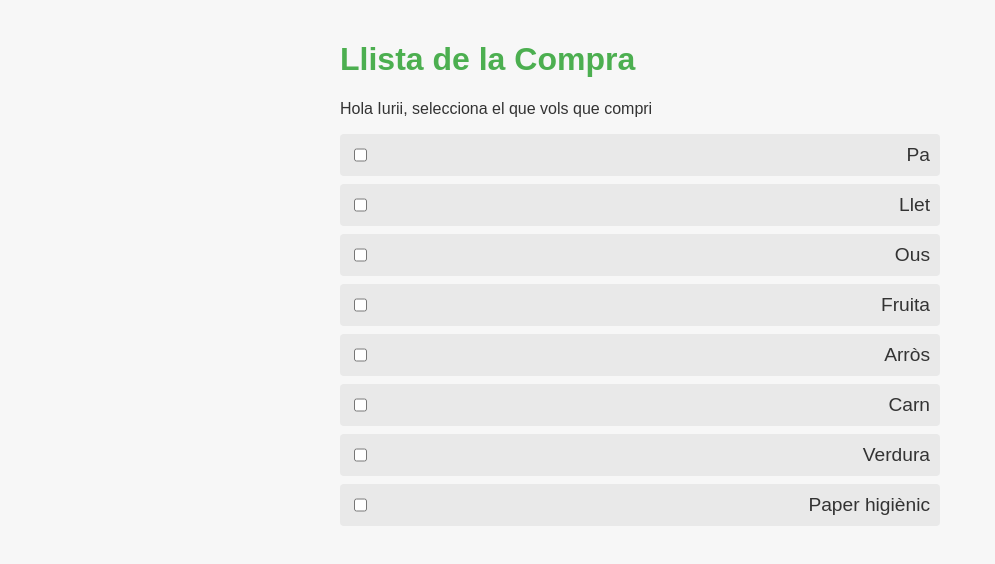
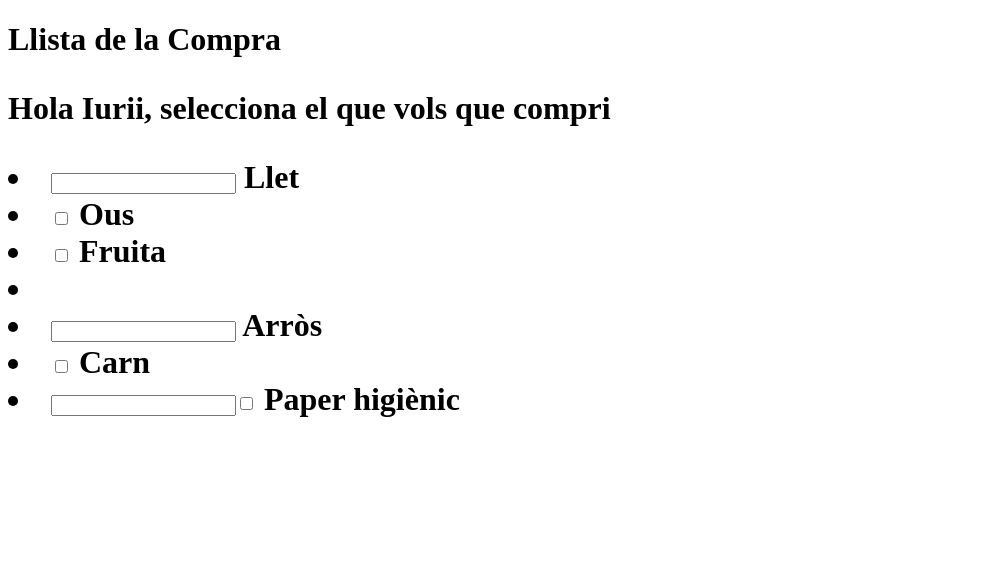
Before and after one commit to UsneMate/PROVA, a plain HTML site: page index.html in a window 1280 px wide. Shown: the whole page, without its empty margins (0-995 px from the left). Drawn offline with Linux system fonts and the light colour scheme.

Commit message:
trencant codi per retornar a quan no estaba trencat

```diff
--- a/index.html
+++ b/index.html
@@ -1,25 +1,24 @@
 <!DOCTYPE html>
-<html lang="en">
+<html>
 <head>
     <meta charset="UTF-8">
     <meta name="viewport" content="width=device-width, initial-scale=1.0">
     <title>Prova GitHub Neus / Iurii</title>
 
-    <link rel="stylesheet" href="style.css">
+    <link rel="stylesheet" href="nonexistent_style.css">
 
 </head>
 <body>
-    <h1>Llista de la Compra</h1>
-    <p>Hola Iurii, selecciona el que vols que compri</p>
+    <h1>Llista de la Compra<h1>
+    <p>Hola Iurii, selecciona el que vols que compri</p
     <ul>
-        <li><input type="checkbox"> Pa</li>
-        <li><input type="checkbox"> Llet</li>
+        <li><input type="checkbox Pa</li>
+        <li><input type="checkbox> Llet</li>
         <li><input type="checkbox"> Ous</li>
-        <li><input type="checkbox"> Fruita</li>
-        <li><input type="checkbox"> Arròs</li>
+        <li><input type="checkbox"> Fruita<li>
+        <li><input> Arròs</li>
         <li><input type="checkbox"> Carn</li>
-        <li><input type="checkbox"> Verdura</li>
+        <li><input type="checkbox Verdura
         <li><input type="checkbox"> Paper higiènic</li>
-    </ul>
 </body>
 </html>
```
